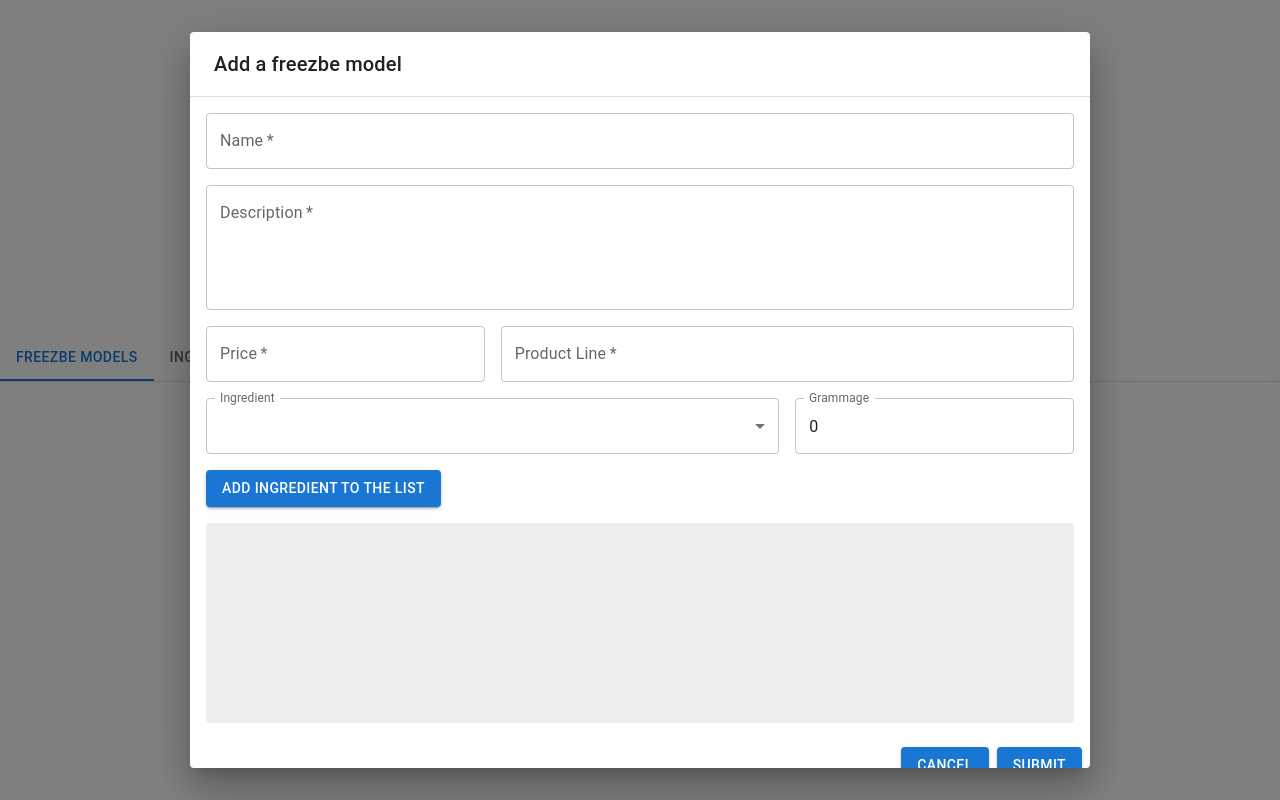
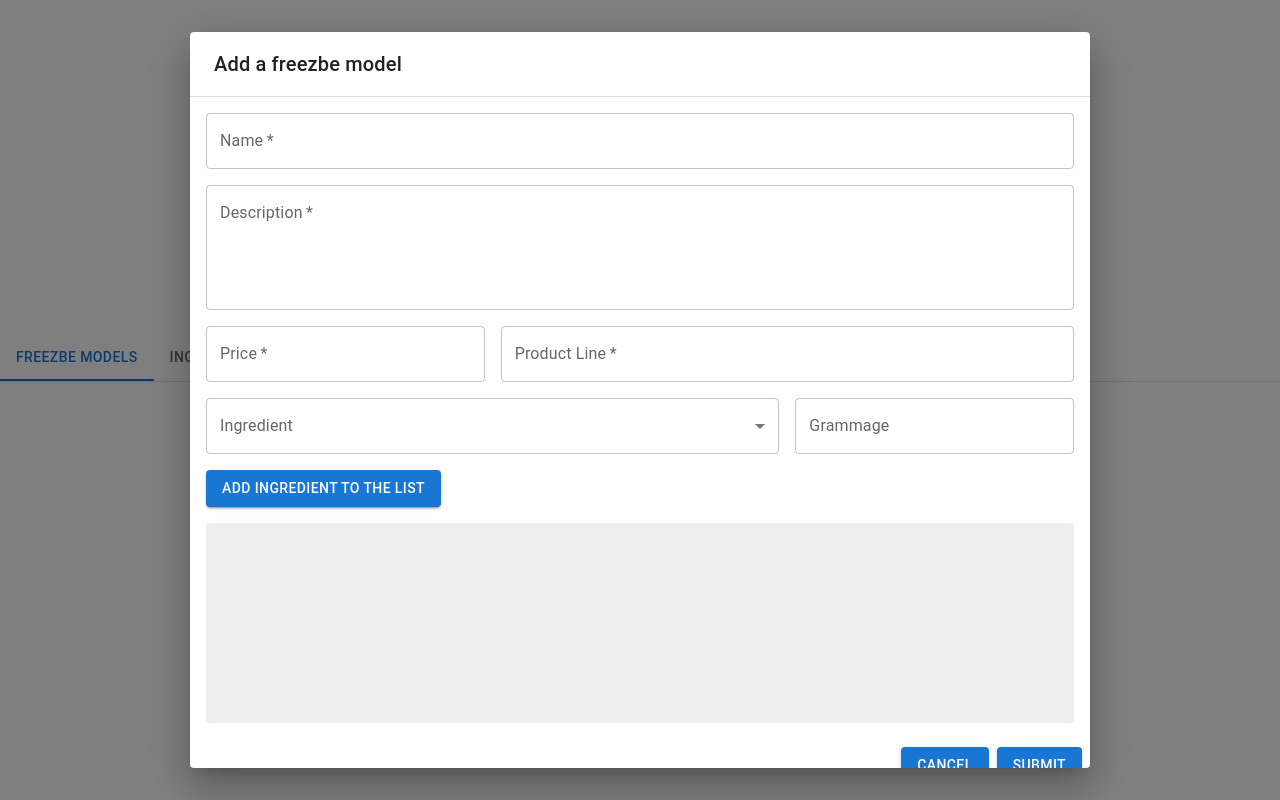
Before and after one commit to mchanou/killerBee, a React (Create React App) app in the folder client/killer_bee_front/: page / in a window 1280 px wide. Both pictures are taken after a click on the button "ADD". Built offline with nearby package versions, Linux system fonts and the light colour scheme.

Commit message:
add ingredient done

```diff
--- a/client/killer_bee_front/src/components/Form.js
+++ b/client/killer_bee_front/src/components/Form.js
@@ -1,17 +1,17 @@
-import { List, ListItem, TextField, Button, FormControl, MenuItem, Box, Alert, Snackbar} from "@mui/material";
+import { TextField, Button, FormControl, MenuItem, Box, Chip, Stack} from "@mui/material";
 import Grid from '@mui/material/Grid2';
 import { useState } from "react";
 import {useSnackbar } from "notistack";
 
 
-
 export default function Form({isFreezbe, isProc}){
     const {enqueueSnackbar} = useSnackbar();
+    const [grammage, setGrammage] = useState('')
+    const [selectedId, setSelectedId] = useState('')
     const [ingList, setIngList] = useState([])
-    const [ing, setIng] = useState({
-        "id": 0,
-        "grammage": 0
-    })
+    const [values, setValues] = useState([
+
+    ])
     const [sampleIngList, setSampleIngList] = useState([
         {
             "id" : 1,
@@ -26,19 +26,27 @@
     ])
 
     function handleChange(e){
-       setIng({...ing,
-        [e.target.name] : e.target.value}
-       )
-
+       setSelectedId(e.target.value)
+    }
+    function handleGrammage(e){
+        setGrammage(e.target.value)
     }
 
-    function addIng()
-    {
-        if (ing.grammage === 0 || ingList.includes(ing.id)){
-          enqueueSnackbar("Incorrect Inputs", {variant: "warning"})
+
+    function addIng(){
+        if (grammage === 0 || !grammage){
+            enqueueSnackbar("The grammage can't be zero", {variant: "warning"})
         }
-        else{
+        else if(grammage && selectedId){
+            const selectedItem = sampleIngList.find(item => item.id === selectedId)
+            const ing = {
+                ...selectedItem,
+                grammage: grammage
+            }
             setIngList([...ingList, ing])
+            setGrammage('')
+            setSelectedId('')
+
         }
     }
 
@@ -52,30 +60,32 @@
                 <><Grid size={4}><TextField required label="Price" variant="outlined" placeholder="Enter the price" fullWidth></TextField></Grid>
                 <Grid size={8}><TextField required label = "Product Line" variant="outlined" placeholder="Enter the product line" fullWidth></TextField></Grid>
                 <Grid size={8}>
-                    <TextField select label="Ingredient" variant="outlined" fullWidth name="id" value={ing.id} onChange={handleChange}>
+                    <TextField select label="Ingredient" variant="outlined" fullWidth id="ingSelect" value={selectedId} onChange={handleChange}>
+                        <MenuItem value="" disabled>Select an ingredient</MenuItem>
                         {sampleIngList.map((sampleIng)=>{
                             return(
-                                <MenuItem value ={sampleIng.id} key={sampleIng.id}>{sampleIng.name}</MenuItem>
+                                <MenuItem value ={sampleIng.id} key={sampleIng.id} disabled={ingList.some(selected => selected.id === sampleIng.id)}>{sampleIng.name}</MenuItem>
                             )
                         })}
                     </TextField>
                         </Grid>
-                <Grid size={4}><TextField label = "Grammage" variant="outlined" placeholder="Enter the grammage" name="grammage" value={ing.grammage} fullWidth onChange={handleChange}></TextField></Grid>
+                <Grid size={4}><TextField label = "Grammage" variant="outlined" placeholder="Enter the grammage" name="grammage" value={grammage} onChange={handleGrammage} fullWidth></TextField></Grid>
                 <Grid size={12}><Button variant="contained" onClick={addIng}>Add ingredient to the list</Button></Grid>
             <Box sx={{borderRadius:1, bgcolor:"#eeeeee", width: 1000, height:200}}>
-            <List>
-                {ingList.map((ing)=>{
+            {/* <Typography variant="h5" marginLeft={2}>Ingredient List</Typography> */}
+            <Stack direction="row" spacing={1} margin={1}>
+            {ingList.map((ing)=>{
                        return(
-                        <ListItem key={ing.id}>{ing.grammage}</ListItem>
+                        <Chip label={ing.name + " : "+ ing.grammage+"cg"} onDelete={()=>{setIngList(ingList.filter(a => a.id !== ing.id))}}></Chip>
                        )
                 })}
-            </List>
+            </Stack>
             </Box>
             </>)}
                 {isProc && (
                 <>
                 <Grid size={8}>
-                    <TextField required label="Step's Name" variant="outlined" fullWidth></TextField>
+                    <TextField select required label = "Freezbe's model" variant="outlined" fullWidth></TextField>
                 </Grid>
                 <Grid size={4}>
                 <TextField select required label="Is Validated" variant="outlined" fullWidth>
@@ -84,9 +94,15 @@
                 </TextField>
                 </Grid>
                 <Grid size={12}>
+                    <TextField required label="Step's Name" variant="outlined" fullWidth></TextField>
+                </Grid>
+               <Grid size={12}>
                     <TextField required multiline label = "Step's Description" variant="outlined" rows={2} fullWidth></TextField>
                 </Grid>
+                <Grid size={12}><Button variant="contained">Add step to the list</Button></Grid>
+                <Box sx={{borderRadius:1, bgcolor:"#eeeeee", width: 1000, height:200}}>
 
+                </Box>
                 </>)}
             </Grid>
         </FormControl>
```
